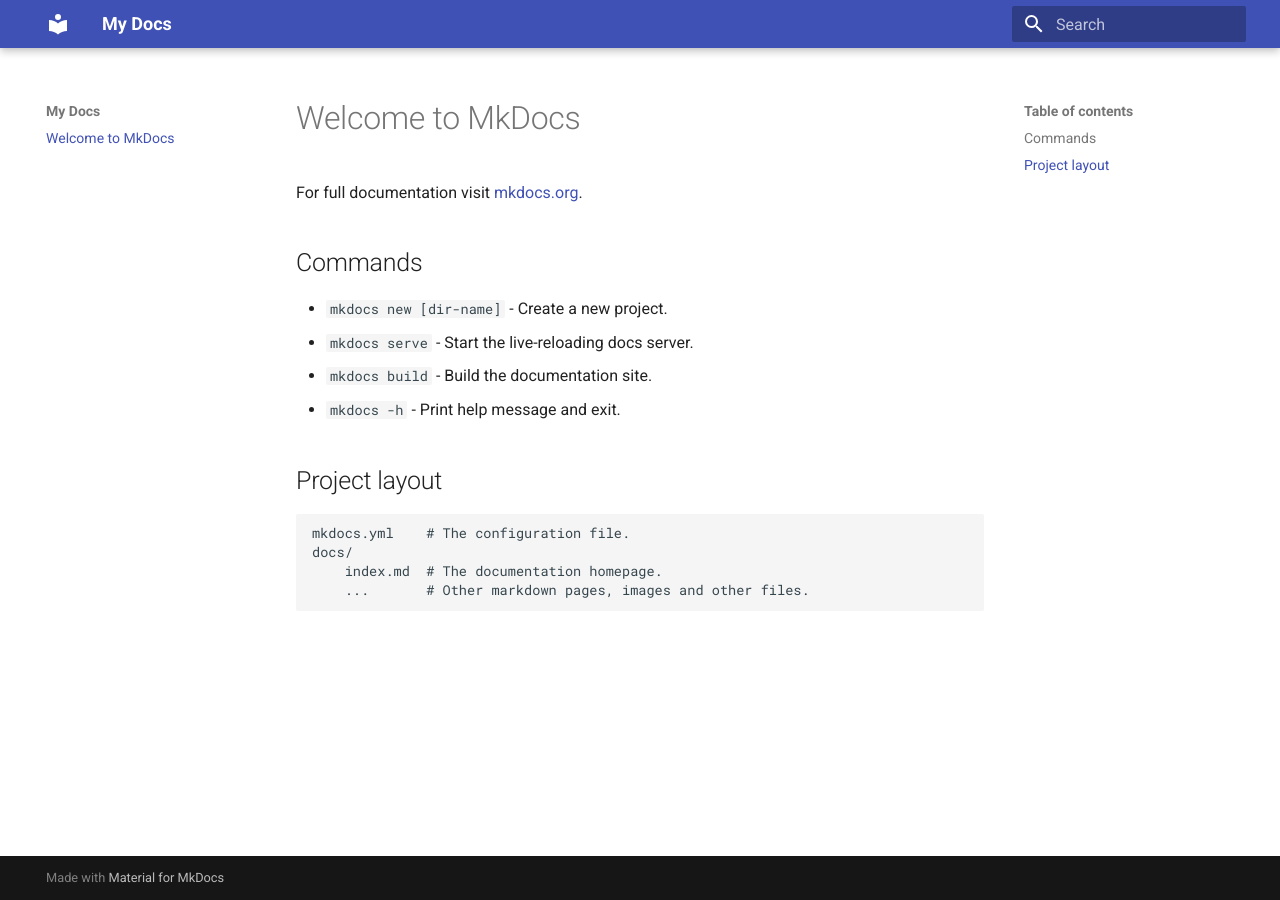
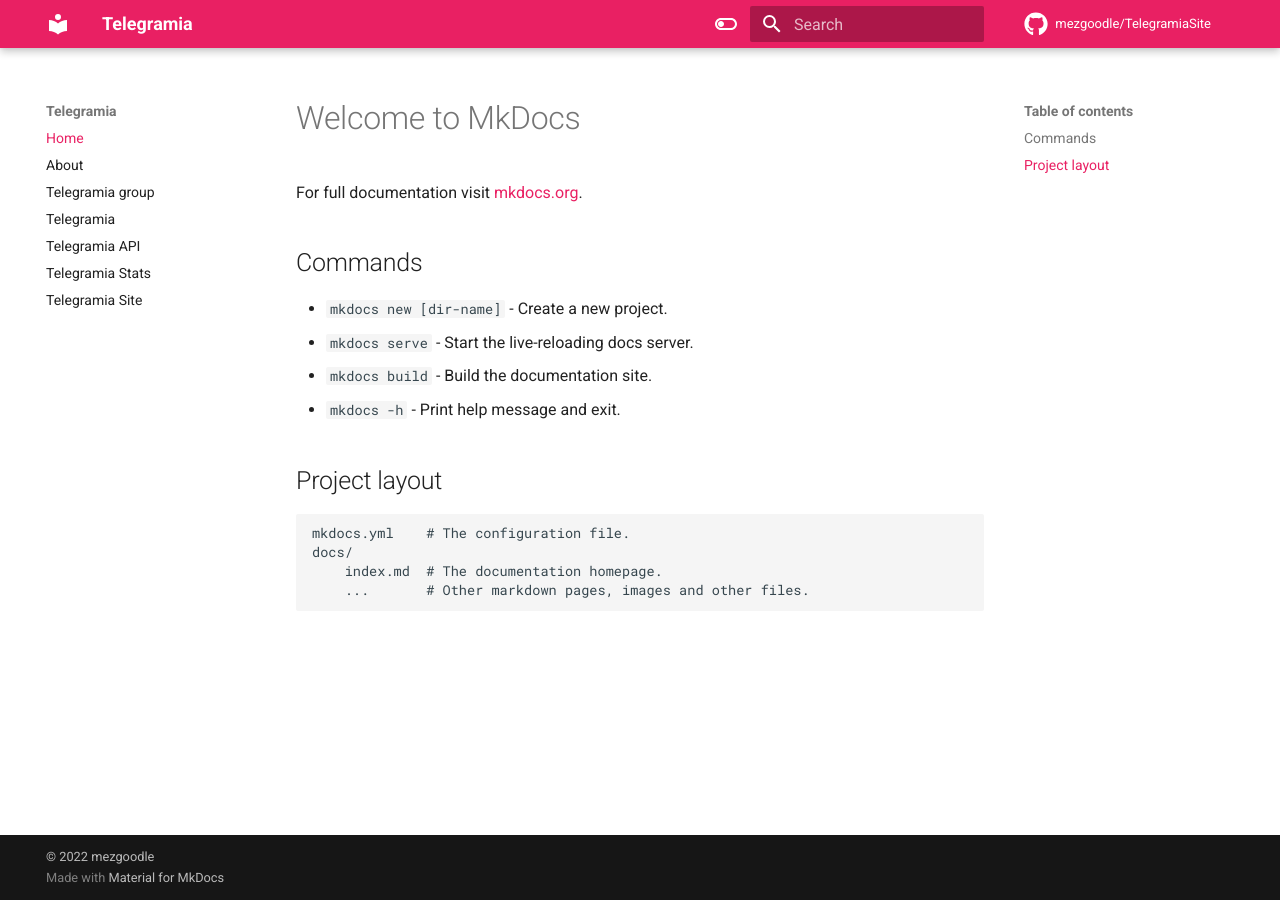
Before and after one commit to mezgoodle/TelegramiaSite, an MkDocs documentation site: the page built from docs/index.md, in a window 1280 px wide. Built offline with MkDocs 1.6.1 and Material for MkDocs 9.7.7, drawn with Linux system fonts in a browser that asks for light colours; comment, search, counter and statistics services are not loaded.

Commit message:
Update mkdocs.yml

```diff
--- a/mkdocs.yml
+++ b/mkdocs.yml
@@ -1,5 +1,43 @@
-site_name: My Docs
+site_name: Telegramia
+site_url: https://telegramia.com/
+site_description: Telegramia is a Telegram client for Windows, Mac, Linux, and Android. It's a free and open source project, and it's supported by the Telegram Foundation.
+site_author: mezgoodle
+copyright: © 2022 mezgoodle
+nav:
+  - Home: index.md
+  - About: about.md
+  - Telegramia group: docs.md
+  - Telegramia: telegramia.md
+  - Telegramia API: api.md
+  - Telegramia Stats: stats.md
+  - Telegramia Site: site.md
 theme:
   name: material
-  pallete:
-    primary: blue
+  locale: en
+  palette:
+    - scheme: default
+      primary: pink
+      accent: red
+      toggle:
+        icon: material/toggle-switch-off-outline
+        name: Switch to dark mode
+    - scheme: slate
+      primary: purple
+      accent: deep purple
+      toggle:
+        icon: material/toggle-switch
+        name: Switch to light mode
+  font:
+    text: Roboto
+  language: en
+  features:
+    - navigation.sections
+    - navigation.expand
+    - navigation.top
+  icon:
+    repo: fontawesome/brands/github
+repo_name: mezgoodle/TelegramiaSite
+repo_url: https://github.com/mezgoodle/TelegramiaSite
+markdown_extensions:
+  - pymdownx.highlight
+  - pymdownx.superfences
```
